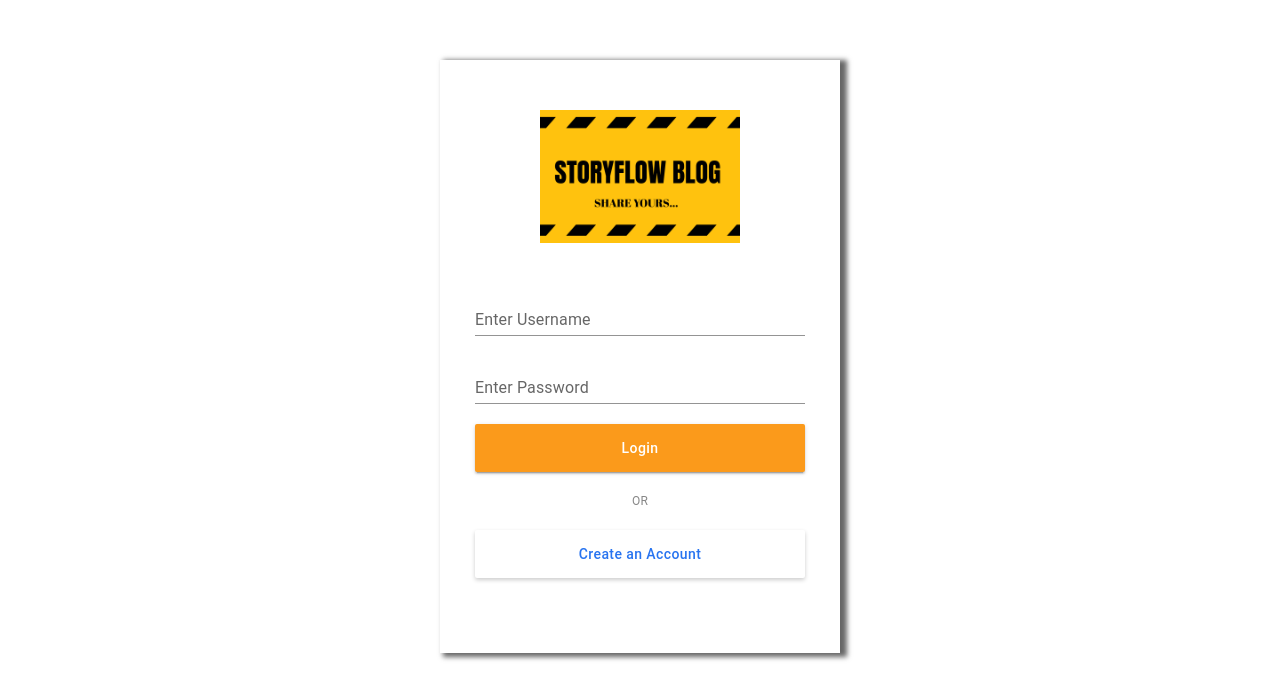
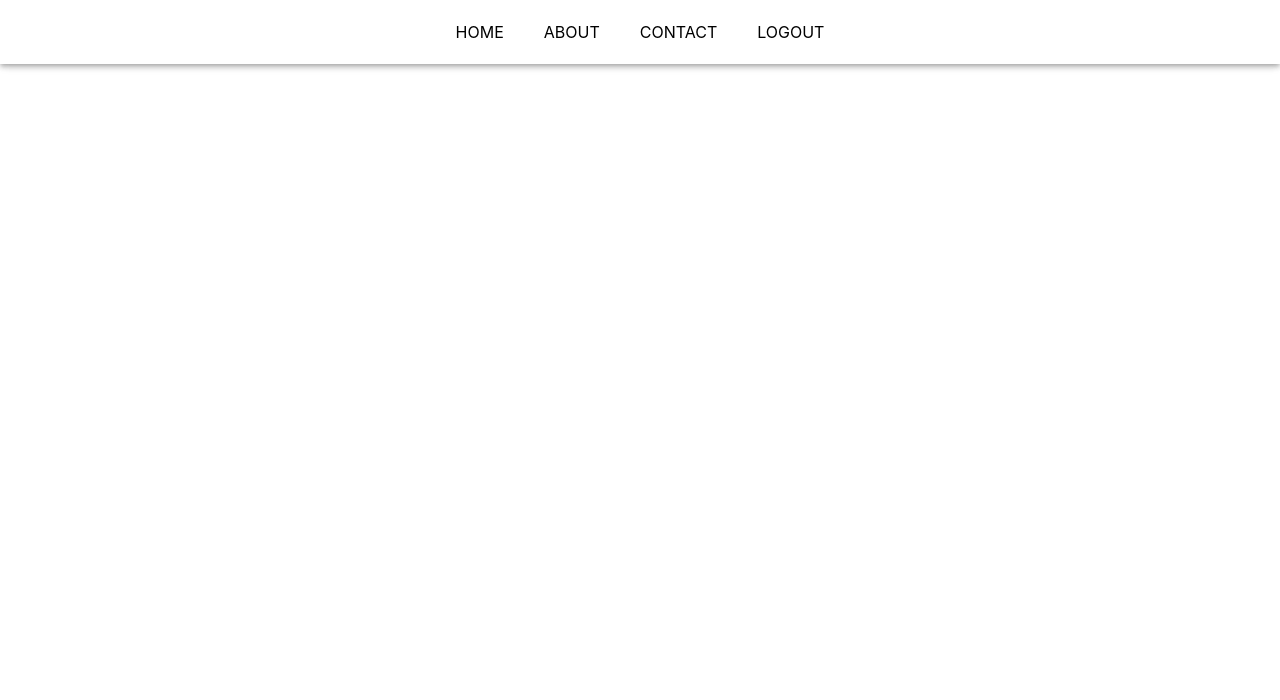
Before and after one commit to SaminYeasher/b, a React (Create React App) app in the folder client/: page / in a window 1280 px wide. Shown: the top 700 px of the page. Built offline with nearby package versions, Linux system fonts and the light colour scheme.

Commit message:
Home page and header section included

```diff
--- a/client/package.json
+++ b/client/package.json
@@ -13,6 +13,7 @@
     "axios": "^1.8.4",
     "react": "^19.0.0",
     "react-dom": "^19.0.0",
+    "react-router-dom": "^7.5.0",
     "react-scripts": "5.0.1",
     "web-vitals": "^2.1.4"
   },
--- a/client/src/App.js
+++ b/client/src/App.js
@@ -1,12 +1,26 @@
-import logo from './logo.svg';
-import './App.css';
+import { useState } from 'react';
 
+import DataProvider from './context/DataProvider';
+import { BrowserRouter, Routes,Route } from 'react-router-dom';
+
+//components
 import Login from './components/account/Login';
+import Home from './components/home/Home';
+import Header from './components/header/Header';
+
 function App() {
   return (
-    <div style={{marginTop: 60, marginBottom: 64}}>
-         <Login />
-    </div>
+    <DataProvider>
+      <BrowserRouter>
+      <Header/>
+      <div style={{marginTop: 60, marginBottom: 64}}>
+        <Routes>
+          <Route path='/login' element= {<Login />} />
+          <Route path='/login' element= {<Home />} />
+        </Routes>
+      </div>
+      </BrowserRouter>
+    </DataProvider>
   );
 }
 
--- a/client/src/components/account/Login.jsx
+++ b/client/src/components/account/Login.jsx
@@ -1,8 +1,12 @@
-import React, { useState } from 'react';
+import React, { useState, useContext } from 'react';
 
 import { TextField, Box, Button, Typography, styled } from '@mui/material';
+import { useNavigate } from 'react-router-dom';
+
 
 import { API } from '../../service/api';
+
+import { DataContext } from '../../context/DataProvider';
 
 const Component = styled(Box)`
     width: 400px;
@@ -75,6 +79,9 @@ const Login = () => {
     const [login, setLogin] = useState(loginInitialValues);
     const [error, showError] = useState('');
 
+    const navigate = useNavigate();
+    const { setAccount } = useContext(DataContext);
+
     const toggleSignup = () => {
         account === 'signup' ? toggleAccount('login') : toggleAccount('signup');
     }
@@ -97,6 +104,12 @@ const Login = () => {
         let response = await API.userLogin(login);
         if (response.isSuccess) {
             showError('');
+
+            sessionStorage.setItem('accessToken', `Bearer ${response.data.accessToken}`);
+            sessionStorage.setItem('refreshToken', `Bearer ${response.data.refreshToken}`);
+            setAccount({ name: response.data.name, username: response.data.username });
+
+            navigate('/');
         } else {
             showError('Something went wrong! please try again later');
         }
--- /dev/null
+++ b/client/src/components/header/Header.jsx
@@ -0,0 +1,40 @@
+
+import { AppBar, Toolbar, styled, Button } from '@mui/material';
+import { Link } from 'react-router-dom';
+
+import { useNavigate } from 'react-router-dom';
+
+
+const Component = styled(AppBar)`
+    background: #FFFFFF;
+    color: black;
+`;
+
+const Container = styled(Toolbar)`
+    justify-content: center;
+    & > a {
+        padding: 20px;
+        color: #000;
+        text-decoration: none;
+    }
+`
+
+const Header = () => {
+
+    const navigate = useNavigate();
+
+    const logout = async () => navigate('/account');
+
+    return (
+        <Component>
+            <Container>
+                <Link to='/'>HOME</Link>
+                <Link to='/about'>ABOUT</Link>
+                <Link to='/contact'>CONTACT</Link>
+                <Link to='/account'>LOGOUT</Link>
+            </Container>
+        </Component>
+    )
+}
+
+export default Header;
--- /dev/null
+++ b/client/src/components/home/Home.jsx
@@ -0,0 +1,10 @@
+
+
+const Home = () => {
+
+    return (
+        <div>hello from home</div>
+    )
+}
+
+export default Home;
--- /dev/null
+++ b/client/src/context/DataProvider.jsx
@@ -0,0 +1,19 @@
+import { createContext, useState } from "react";
+
+
+export const DataContext = createContext(null);
+
+const DataProvider = ({ children }) => {
+    const [ account, setAccount ] = useState({ name: '', username: '' });
+
+    return (
+        <DataContext.Provider value={{
+            account,
+            setAccount
+        }}>
+            {children}
+        </DataContext.Provider>
+    )
+}
+
+export default DataProvider;
```
Also changed, not shown: 1 other file (tests, documents, lock files or other folders).
